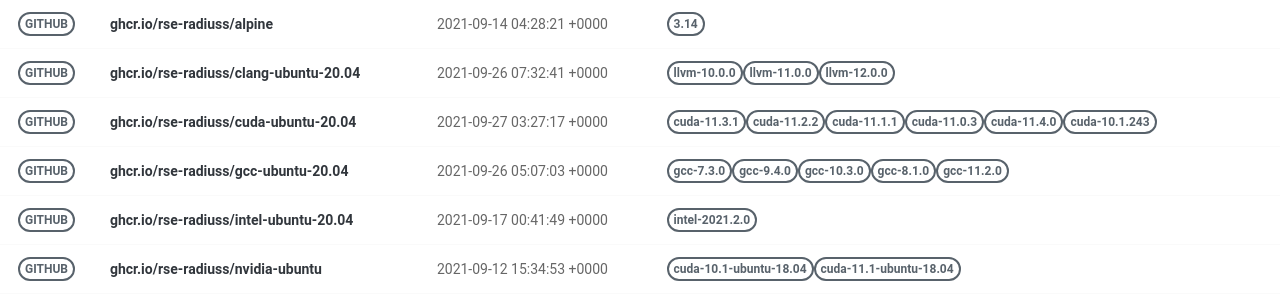
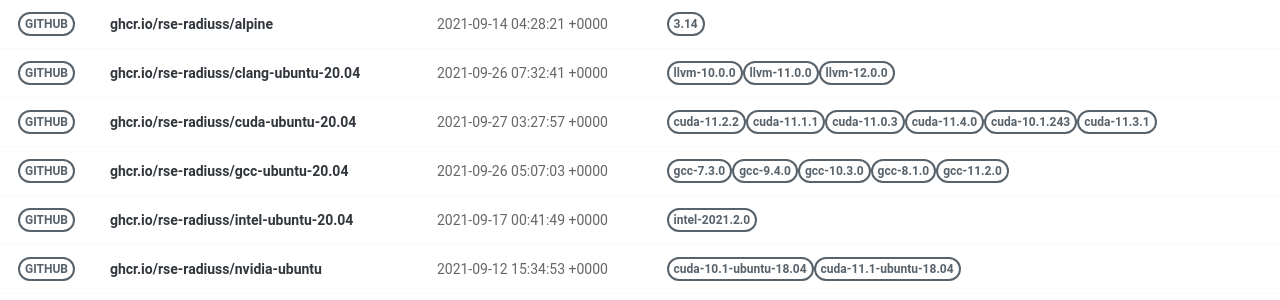
Before and after one commit to rse-ops/docker-images, a Jekyll site: the page built from pages/index.md, in a window 1280 px wide. Shown: the part 130-430 px from the top of the page. Built offline with Jekyll 4.4.1, drawn with Linux system fonts in a browser that asks for light colours; nearby versions of some CDN libraries.

Commit message:
Automated push to update library 2021-09-27

```diff
--- a/_library/ghcr.io-rse-radiuss-cuda-ubuntu-20.04.md
+++ b/_library/ghcr.io-rse-radiuss-cuda-ubuntu-20.04.md
@@ -1,14 +1,11 @@
 ---
 layout: container
 name: ghcr.io/rse-radiuss/cuda-ubuntu-20.04
-updated_at: 2021-09-27 03:27:17.268009
+updated_at: 2021-09-27 03:27:57.710465
 
 
 container_url: https://github.com/orgs/rse-radiuss/packages/container/package/cuda-ubuntu-20.04
 versions:
- - tag: cuda-11.3.1
-   dockerfile: https://github.com/rse-radiuss/docker-images/blob/main/ubuntu/cuda/Dockerfile
-   manifest: https://crane.ggcr.dev/manifest/ghcr.io/rse-radiuss/cuda-ubuntu-20.04:cuda-11.3.1
  - tag: cuda-11.2.2
    dockerfile: https://github.com/rse-radiuss/docker-images/blob/main/ubuntu/cuda/Dockerfile
    manifest: https://crane.ggcr.dev/manifest/ghcr.io/rse-radiuss/cuda-ubuntu-20.04:cuda-11.2.2
```
Also changed, not shown: other parts of _library/ghcr.io-rse-radiuss-cuda-ubuntu-20.04.md (+3 -0 lines).
